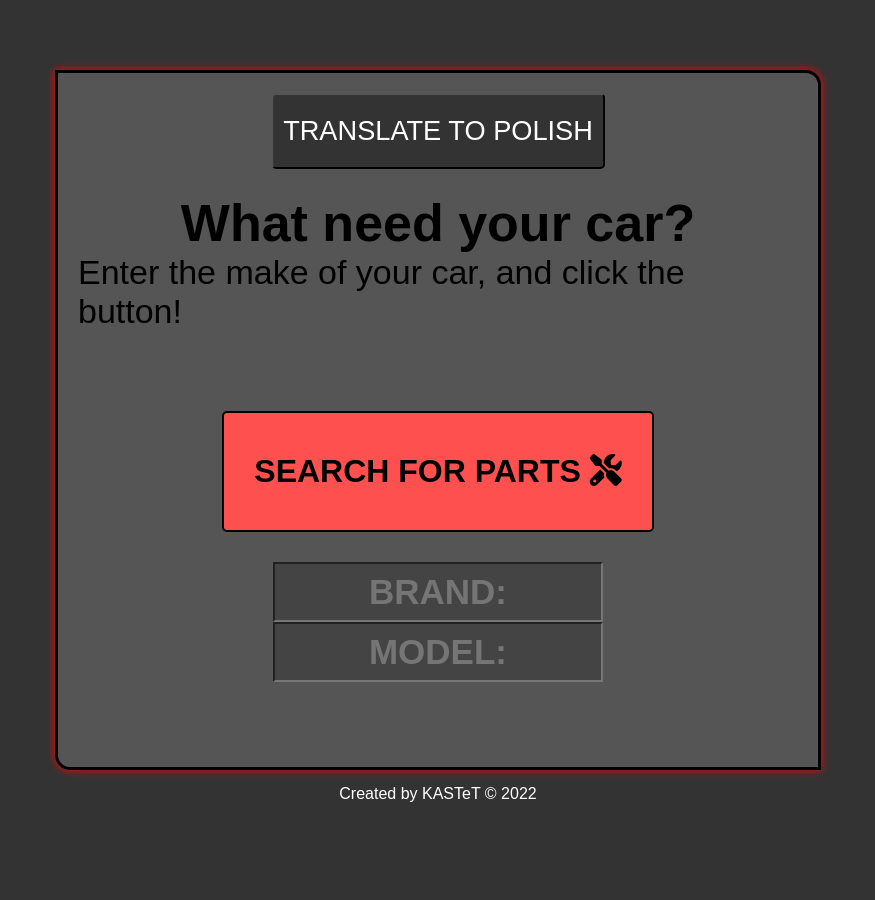
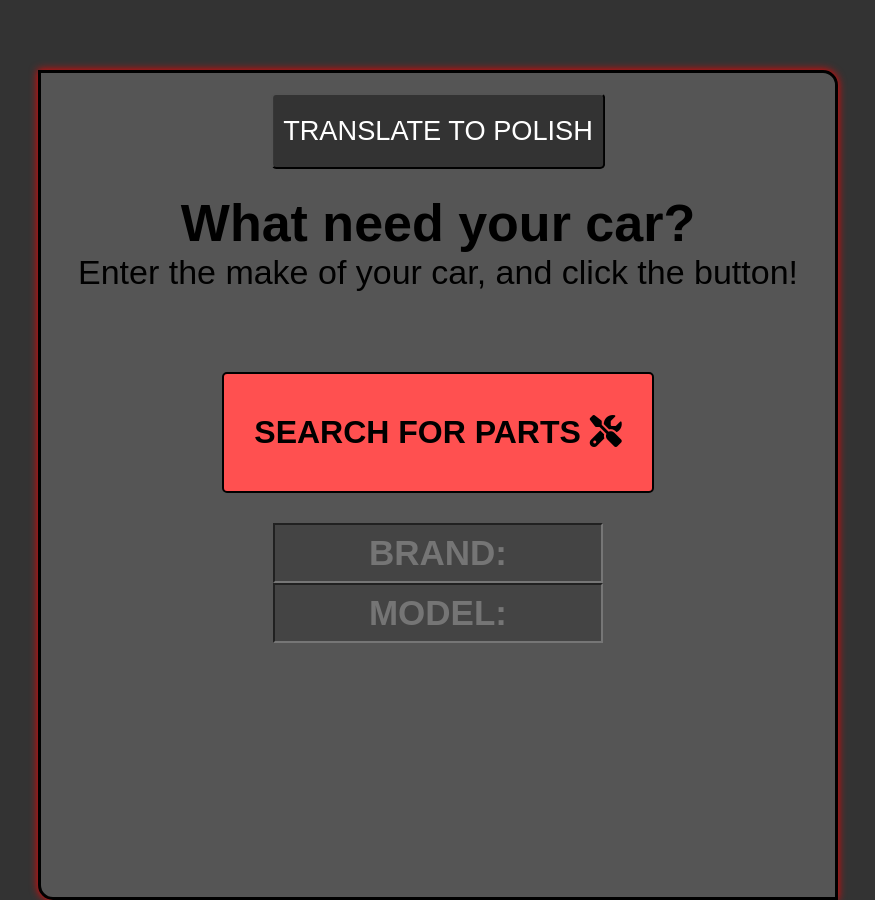
Before and after one commit to TheKASTeTx/What-need-your-car-, a plain HTML site: page index.html in a window 1280 px wide. Shown: the top 900 px of the page, without its empty margins (202-1077 px from the left). Drawn offline with Linux system fonts and the light colour scheme; a web font is replaced by a local one.

Commit message:
corrections

```diff
--- a/js/main.js
+++ b/js/main.js
@@ -73,6 +73,9 @@ const randomAnswer = (array) => {
 	const randomIndex = Math.floor(Math.random() * array.length);
 	answer.textContent = array[randomIndex];
 	box.classList.remove('animation');
+	// inputModel.value=''
+	// inputBrand.value=''
+
 };
 
 const translate = () => {
--- a/sass/main.scss
+++ b/sass/main.scss
@@ -68,6 +68,7 @@ body {
 		&__description {
 			padding-top: 40px;
 			font-size: 18px;
+			text-align: center;
 		}
 	}
 
@@ -222,6 +223,7 @@ body {
 		&__description {
 			padding: 0 20px;
 			font-size: 28px;
+
 		}
 	}
 
@@ -266,8 +268,8 @@ body {
 
 @media(min-width:768px){
 	.box{
-		width: 766px;
-		height: 700px;
+		width: 800px;
+		height: 830px;
 	&__language {
 		font-size: 1.7rem;
 		padding: 20px 10px;
```
Also changed, not shown: css/main.css, 1 other file.
